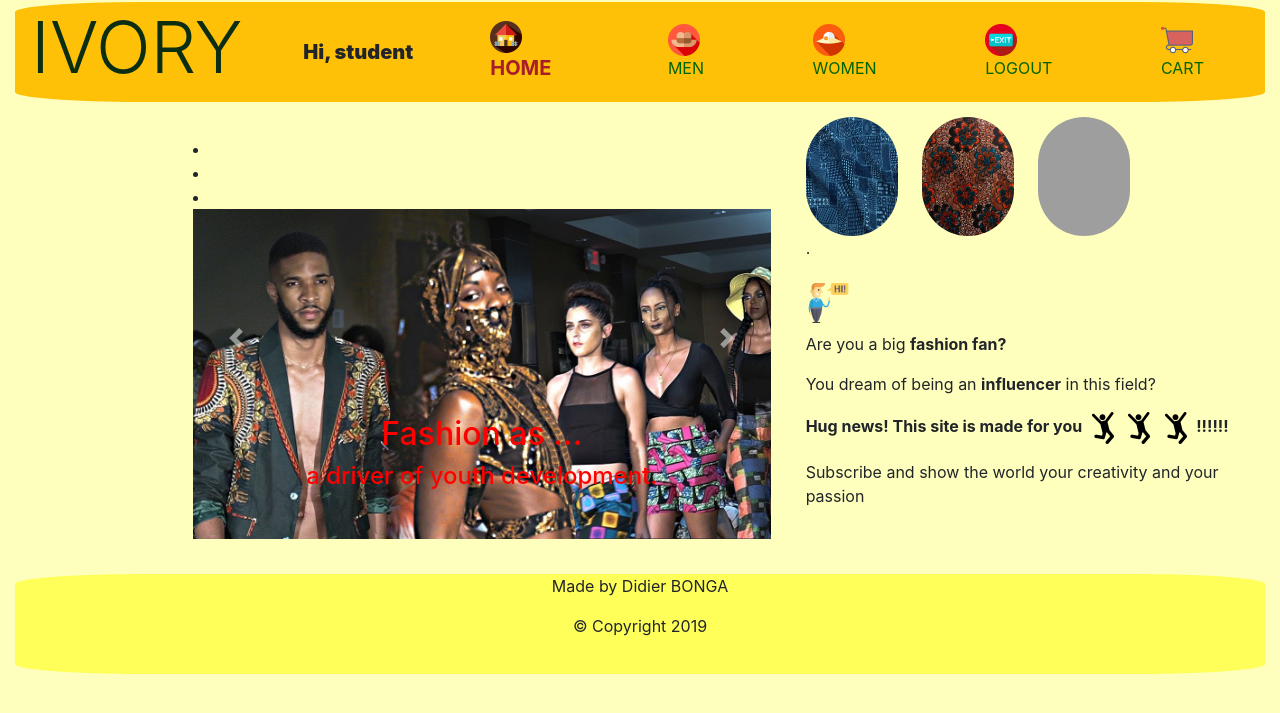
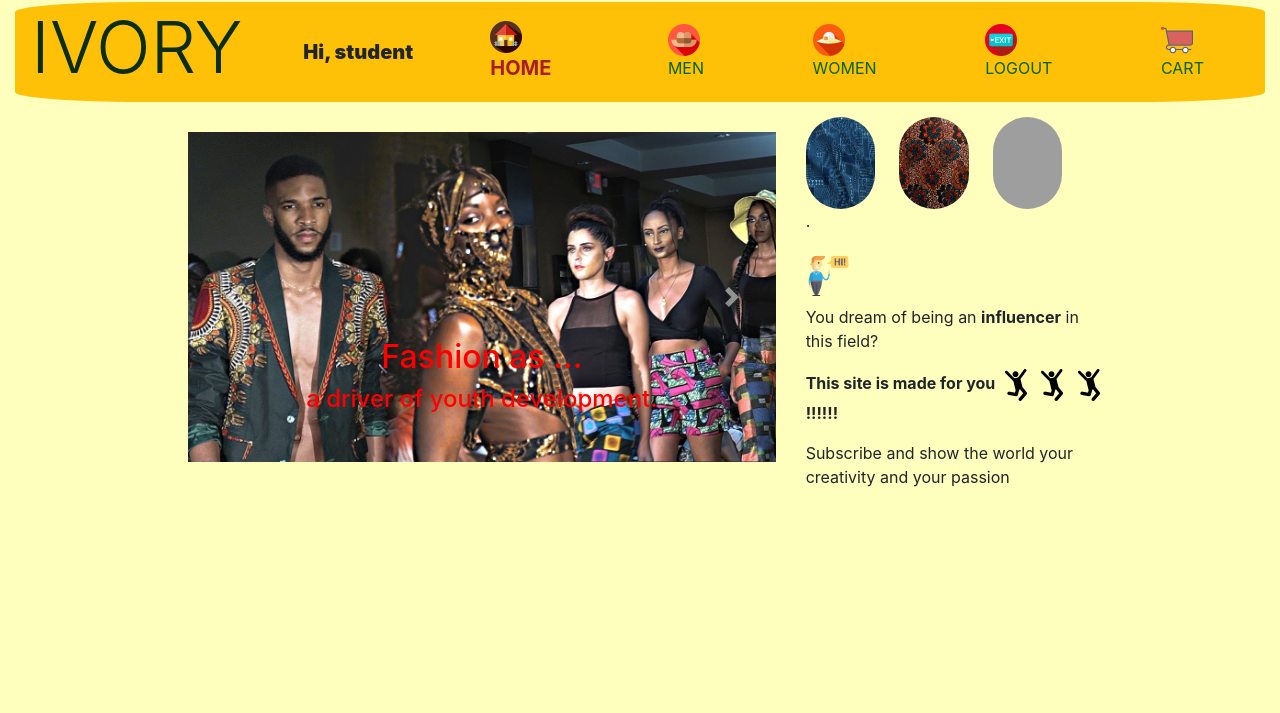
Before and after one commit to DB225/Ivory-fashion-project-, a Django app: page / in a window 1280 px wide. Shown: the top 713 px of the page. Run offline with Django 3.2, Linux system fonts and the light colour scheme; a user stored in the database is signed in; some libraries are stand-ins or nearby versions; grey boxes are pictures that could not be loaded.

Commit message:
latest version

```diff
--- a/ivory/ivoryApp/static/ivoryApp/css/base.css
+++ b/ivory/ivoryApp/static/ivoryApp/css/base.css
@@ -42,8 +42,7 @@ button:hover, input[type=submit]:hover{
     grid-gap: 15px;
     grid-template-areas:
             "nav nav nav nav nav nav nav nav"
-            ". section section section section aside aside aside"
-            "footer footer footer footer footer footer footer footer";
+            ". section section section section aside aside .";
 }
 
 /*Display of the navBar*/
@@ -66,25 +65,18 @@ li.nav-item.active{
 section{
     grid-area: section;
     grid-row: 2;
-    padding: 20px;
+    padding: 15px;
 }
 
 aside{
     grid-area: aside;
+    /*text-align: center;*/
 }
 
-/*Display of the footer*/
-.footer{
-    grid-area: footer;
-    text-align: center;
-    height: 100px;
-    background: rgba(255, 255, 0, 0.52);
-    border-radius: 10%;
-}
 
 .smallImage{
-    width:20%;
-    height:27%;
+    width:23%;
+    height:24%;
     border-radius: 90px;
     margin-right: 20px;
 }
--- a/ivory/ivoryApp/templates/ivoryApp/base.html
+++ b/ivory/ivoryApp/templates/ivoryApp/base.html
@@ -103,12 +103,6 @@
 {% block content %}
 {% endblock %}
 
-{% block footer %}
-<div class="footer">
-    <p>Made by Didier BONGA</p>
-    <p>&copy; Copyright {% now 'Y' %}</p>
-</div>
-{% endblock %}
     <script src="https://code.jquery.com/jquery-3.3.1.slim.min.js" integrity="sha384-q8i/X+965DzO0rT7abK41JStQIAqVgRVzpbzo5smXKp4YfRvH+8abtTE1Pi6jizo" crossorigin="anonymous"></script>
     <script src="https://cdnjs.cloudflare.com/ajax/libs/popper.js/1.14.7/umd/popper.min.js" integrity="sha384-UO2eT0CpHqdSJQ6hJty5KVphtPhzWj9WO1clHTMGa3JDZwrnQq4sF86dIHNDz0W1" crossorigin="anonymous"></script>
     <script src="https://stackpath.bootstrapcdn.com/bootstrap/4.3.1/js/bootstrap.min.js" integrity="sha384-JjSmVgyd0p3pXB1rRibZUAYoIIy6OrQ6VrjIEaFf/nJGzIxFDsf4x0xIM+B07jRM" crossorigin="anonymous"></script>
--- a/ivory/ivoryApp/templates/ivoryApp/index.html
+++ b/ivory/ivoryApp/templates/ivoryApp/index.html
@@ -4,10 +4,6 @@
 <section>
     <div class="bd-example">
         <div id="carouselExampleCaptions" class="carousel slide" data-ride="carousel">
-                <li data-target="#carouselExampleCaptions" data-slide-to="0" class="active"></li>
-                <li data-target="#carouselExampleCaptions" data-slide-to="1"></li>
-                <li data-target="#carouselExampleCaptions" data-slide-to="2"></li>
-            </ol>
             <div class="carousel-inner">
                 <div class="carousel-item active">
                     <img src="../../../media/images/fashion1.jpg" class="d-block w-100" alt="fashion1">
@@ -50,9 +46,8 @@
     <h1 class="display-5">
         <img src="../../../media/images/greeting.png" class="icon2"/>
     </h1>
-    <p>Are you a big <b>fashion fan?</b></p>
        <p>You dream of being an <b>influencer</b> in this field?</p>
-    <p><b>Hug news! This site is made for you</b> <span>
+    <p><b>This site is made for you</b> <span>
     <img src="../../../media/images/happy.png" class="icon"/>
     <img src="../../../media/images/happy.png" class="icon"/>
     <img src="../../../media/images/happy.png" class="icon"/>
--- a/ivory/ivoryApp/templates/ivoryApp/men.html
+++ b/ivory/ivoryApp/templates/ivoryApp/men.html
@@ -139,12 +139,6 @@
 
 {% endblock %}
 
-{% block footer %}
-    <div class="footer">
-        <p>Made by Didier BONGA</p>
-        <p>&copy; Copyright {% now 'Y' %}</p>
-    </div>
-{% endblock %}
 </div>
 </body>
 </html>
--- a/ivory/ivoryApp/templates/ivoryApp/women.html
+++ b/ivory/ivoryApp/templates/ivoryApp/women.html
@@ -137,12 +137,6 @@
 
 {% endblock %}
 
-{% block footer %}
-    <div class="footer">
-        <p>Made by Didier BONGA</p>
-        <p>&copy; Copyright {% now 'Y' %}</p>
-    </div>
-{% endblock %}
 </div>
 </body>
 </html>
```
Also changed, not shown: ivory/ivoryApp/static/ivoryApp/css/men.css (+0 -8 lines), ivory/ivoryApp/static/ivoryApp/css/women.css (+0 -9 lines).
